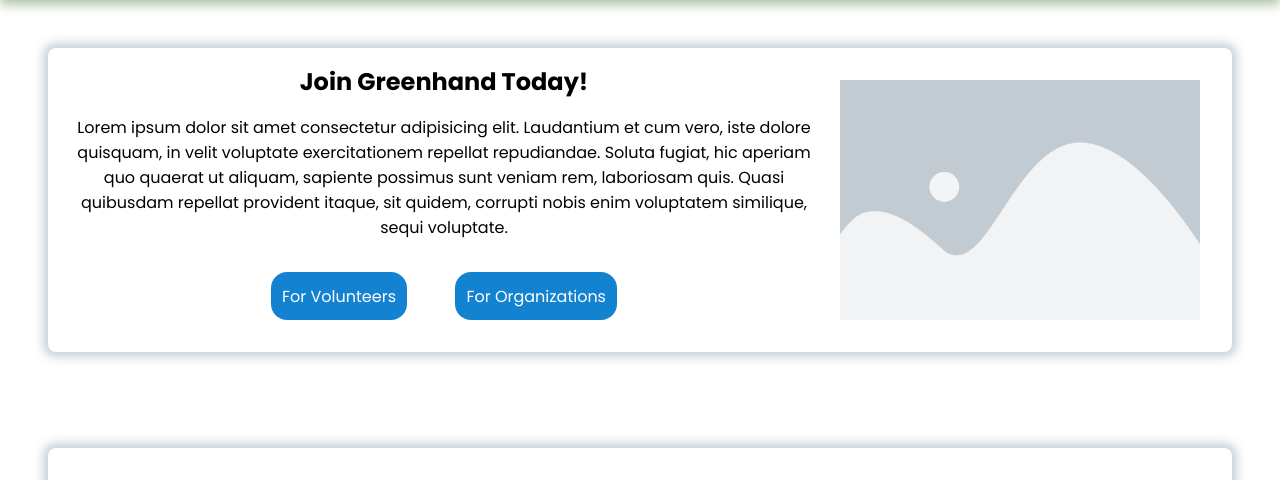
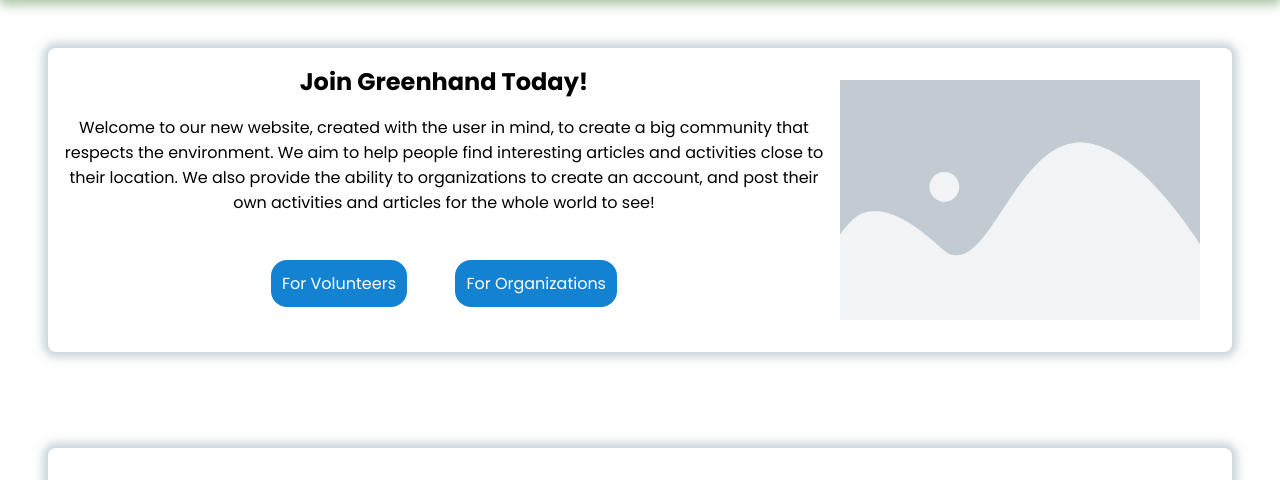
Before and after one commit to Alexisjr2001/Greenhand, a PHP site: page /index.php in a window 1280 px wide. Shown: the part 48-528 px from the top of the page. Run offline with PHP 8.4, Linux system fonts and the light colour scheme; data that the repository does not hold is empty.

Commit message:
removed the last lorem ipsum

```diff
--- a/Index/index.php
+++ b/Index/index.php
@@ -23,10 +23,7 @@ include_once '../includes/Header.inc.php';
     <section class="section-card" id="join-us">
         <div id="join-us-container">
             <h1>Join Greenhand Today!</h1>
-            <p>Lorem ipsum dolor sit amet consectetur adipisicing elit. Laudantium et cum vero, iste dolore quisquam, in
-                velit voluptate exercitationem repellat repudiandae. Soluta fugiat, hic aperiam quo quaerat ut aliquam,
-                sapiente possimus sunt veniam rem, laboriosam quis. Quasi quibusdam repellat provident itaque, sit
-                quidem, corrupti nobis enim voluptatem similique, sequi voluptate.</p>
+            <p>Welcome to our new website, created with the user in mind, to create a big community that respects the environment. We aim to help people find interesting articles and activities close to their location. We also provide the ability to organizations to create an account, and post their own activities and articles for the whole world to see! </p>
             <div id="join-button-container">
                 <a href="../SignUp/SignUp.html" class="button">For Volunteers</a>
                 <a href="../SignUp/SignUp.html?switch=on" class="button">For Organizations</a>
```
